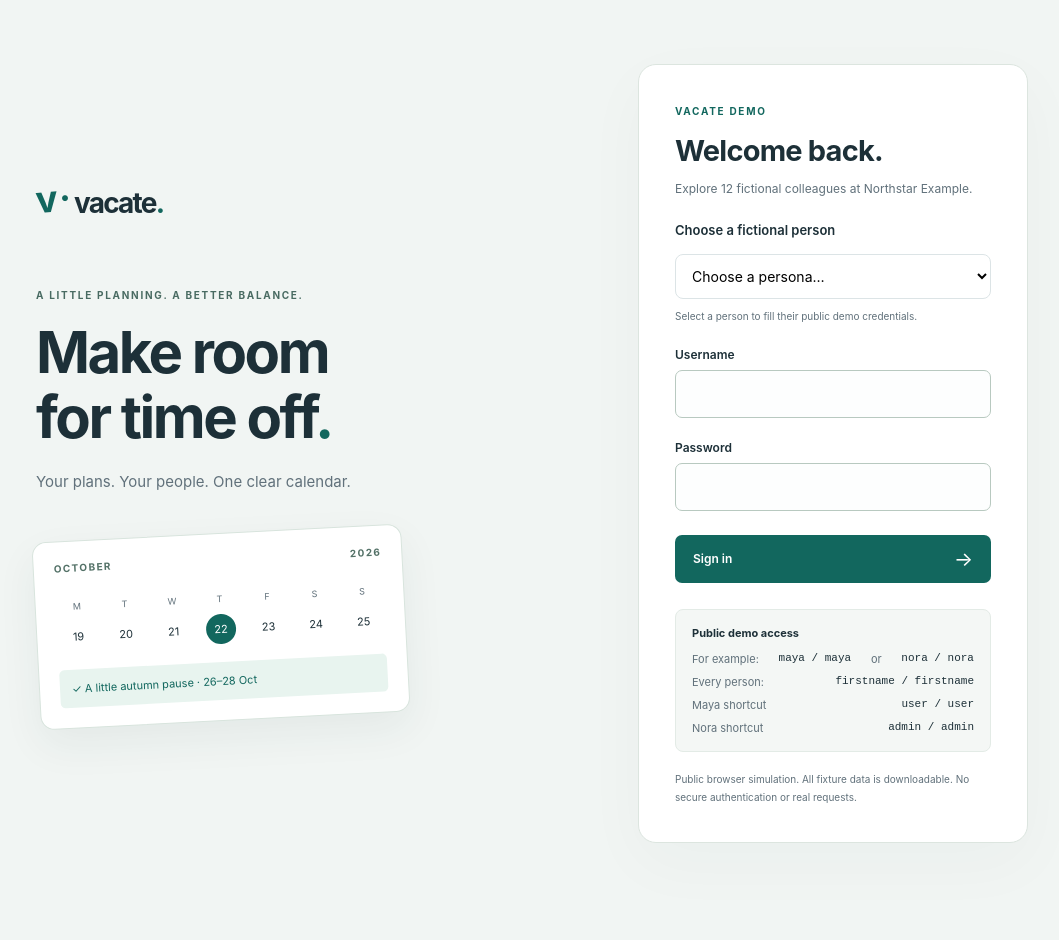
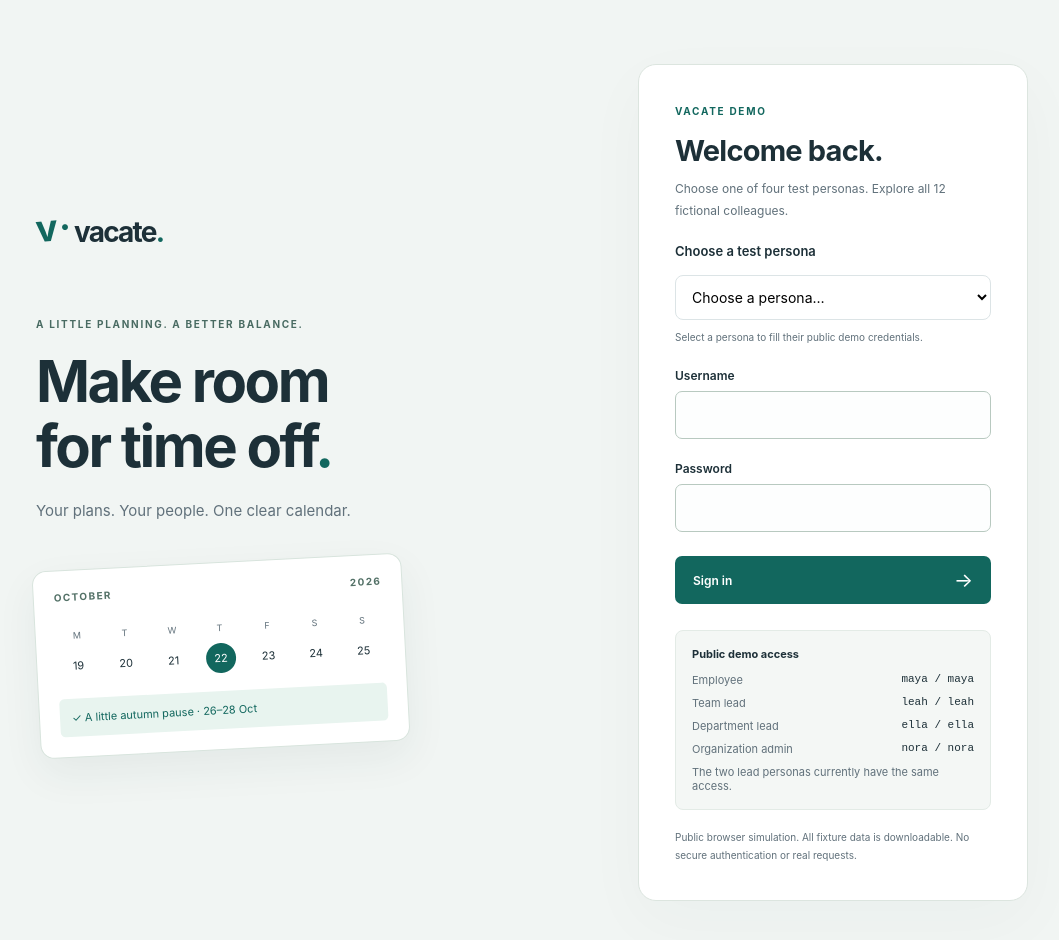
Before and after one commit to alxkio/vacate, an Angular app in the folder frontend/: page /login.html in a window 1280 px wide. Shown: the top 940 px of the page, without its empty margins (108-1167 px from the left). Before the commit the page ends 907 px from the top, so only its background shows below. Built offline with nearby package versions, Linux system fonts and the light colour scheme.

Commit message:
feat: curate four test login personas (VAC-20)

```diff
--- a/frontend/src/app/features/auth/login.html
+++ b/frontend/src/app/features/auth/login.html
@@ -23,22 +23,20 @@
   <section class="login-card" aria-labelledby="login-title">
     <span class="eyebrow">VACATE DEMO</span>
     <h2 id="login-title">Welcome back.</h2>
-    <p>Explore 12 fictional colleagues at Northstar Example.</p>
-    <label for="demo-account">Choose a fictional person</label
+    <p>Choose one of four test personas. Explore all 12 fictional colleagues.</p>
+    <label for="demo-account">Choose a test persona</label
     ><select
       id="demo-account"
       #account
       (change)="choose(account.value, username, password, description)"
     >
       <option value="">Choose a persona…</option>
-      @for (person of data.fixtures.people; track person.id) {
-        <option [value]="person.id">
-          {{ person.name }} · {{ person.title }} · {{ person.role }}
-        </option>
+      @for (persona of personas; track persona.id) {
+        <option [value]="persona.id">{{ persona.label }} · {{ persona.name }}</option>
       }
     </select>
     <p id="persona-description" #description class="login-note">
-      Select a person to fill their public demo credentials.
+      Select a persona to fill their public demo credentials.
     </p>
     <form id="login-form" (submit)="submit($event, username, password)">
       <label for="username">Username</label
@@ -67,10 +65,13 @@
     </form>
     <div class="demo-credentials">
       <strong>Public demo access</strong>
-      <p>For example: <code>maya / maya</code> or <code>nora / nora</code></p>
-      <p>Every person: <code>firstname / firstname</code></p>
-      <p><span>Maya shortcut</span><code>user / user</code></p>
-      <p><span>Nora shortcut</span><code>admin / admin</code></p>
+      @for (persona of personas; track persona.id) {
+        <p>
+          <span>{{ persona.label }}</span
+          ><code>{{ persona.id }} / {{ persona.id }}</code>
+        </p>
+      }
+      <p>The two lead personas currently have the same access.</p>
     </div>
     <p class="login-note">
       Public browser simulation. All fixture data is downloadable. No secure authentication or real
--- a/frontend/src/app/features/auth/login.ts
+++ b/frontend/src/app/features/auth/login.ts
@@ -5,6 +5,12 @@ import { WorkspaceDataService } from '../../core/state/workspace-data.service';
 export class Login implements OnDestroy {
   readonly data = inject(WorkspaceDataService);
   readonly detector = inject(ChangeDetectorRef);
+  readonly personas = [
+    { id: 'maya', label: 'Employee', name: 'Maya' },
+    { id: 'leah', label: 'Team lead', name: 'Leah' },
+    { id: 'ella', label: 'Department lead', name: 'Ella' },
+    { id: 'nora', label: 'Organization admin', name: 'Nora' },
+  ];
   error = this.data.api.error;
   busy = false;
 
@@ -23,10 +29,11 @@ export class Login implements OnDestroy {
     password: HTMLInputElement,
     description: HTMLElement,
   ) {
+    const persona = this.personas.find((option) => option.id === id);
     const person = this.data.fixtures.person(id);
-    if (!person) return;
+    if (!persona || !person) return;
     username.value = password.value = person.username;
-    description.textContent = `${person.team} · ${person.role} · ${person.username}`;
+    description.textContent = `${persona.label} · ${person.team} · ${person.username}`;
     this.error = '';
   }
 
```
Also changed, not shown: frontend/verify.mjs (+30 -0 lines), 6 other files (tests, documents, lock files or other folders).
